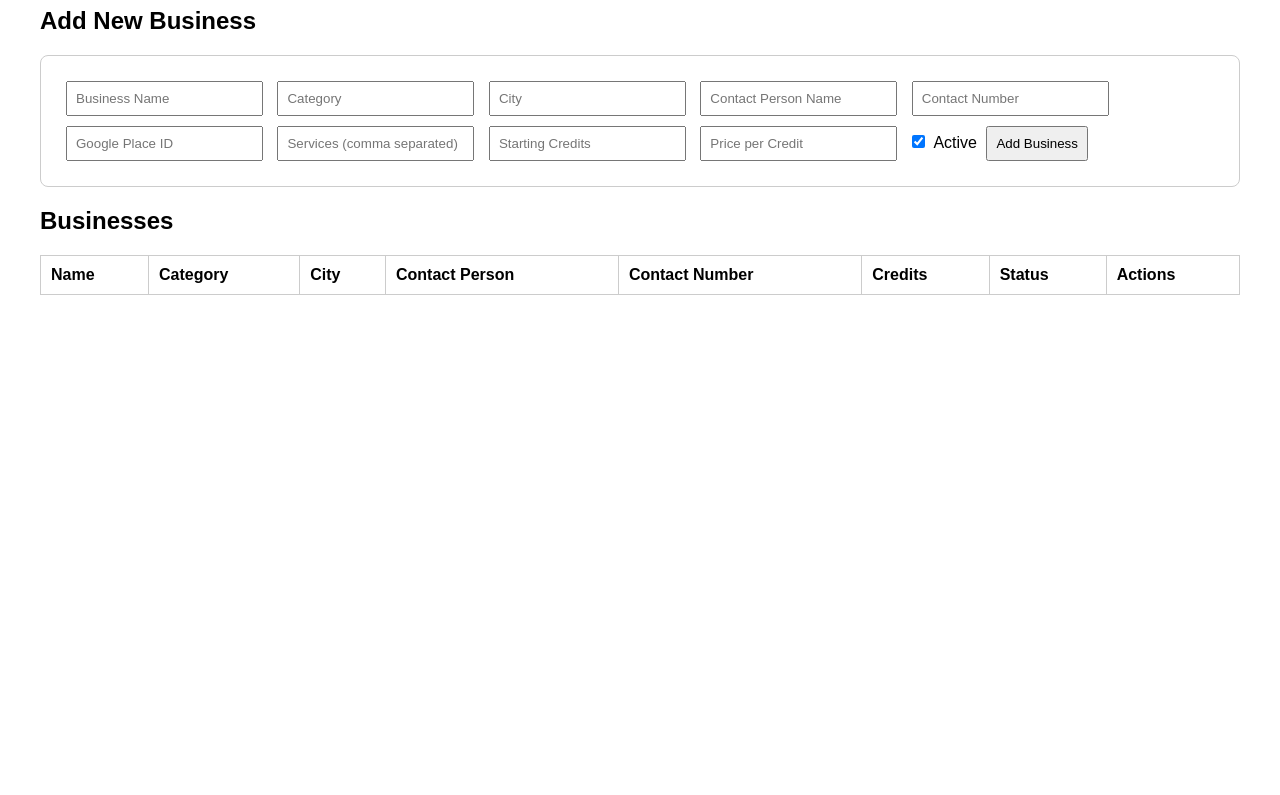
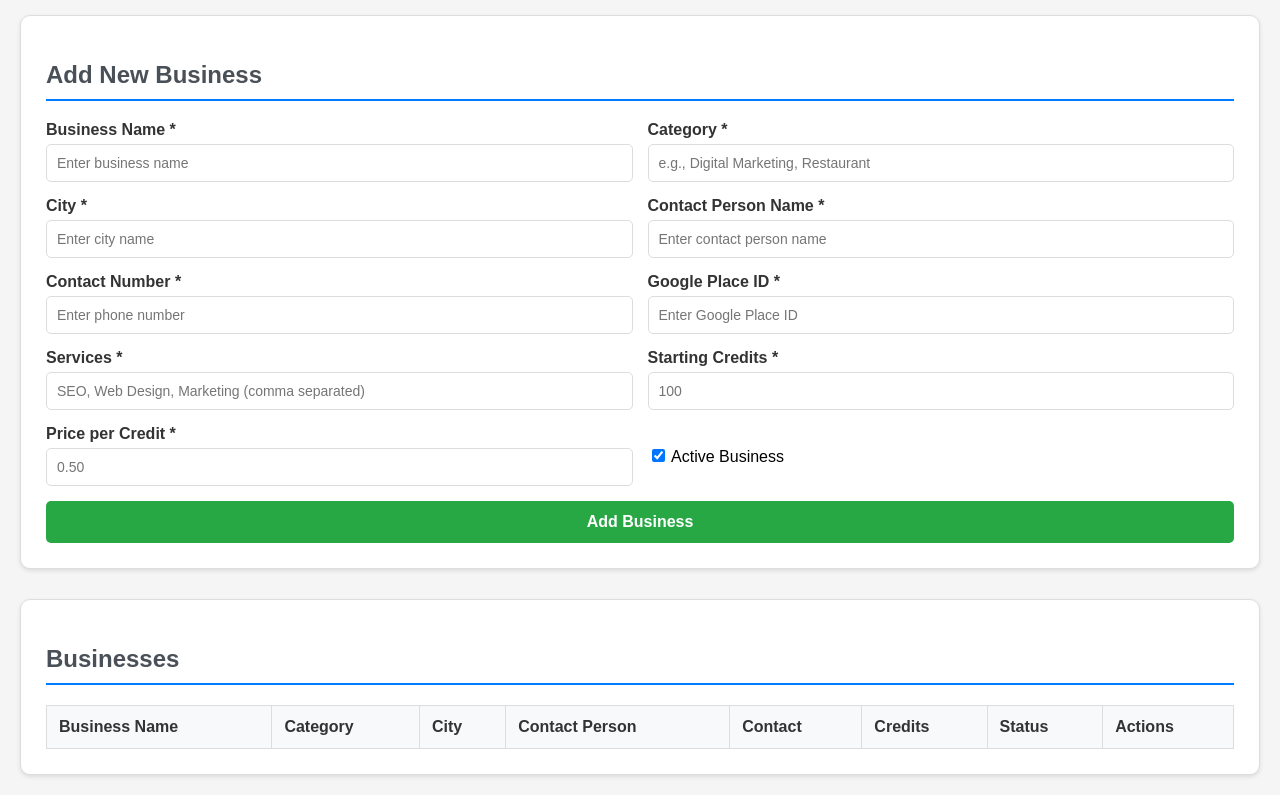
Before and after one commit to danielmobdev/qr-review-generator, a plain HTML site: page templates/admin.html in a window 1280 px wide. Shown: the part 73-868 px from the top of the page. Before the commit the page ends 800 px from the top, so only its background shows below. Drawn offline with Linux system fonts and the light colour scheme; no server answers.

Commit message:
Redesign admin panel with modern CSS grid layout, proper form organization, and styled action buttons

```diff
--- a/templates/admin.html
+++ b/templates/admin.html
@@ -5,43 +5,97 @@
     <meta name="viewport" content="width=device-width, initial-scale=1.0">
     <title>Admin Panel</title>
     <style>
-        body { font-family: Arial, sans-serif; margin: 20px; }
-        .container { max-width: 1200px; margin: 0 auto; }
-        form { margin-bottom: 20px; padding: 20px; border: 1px solid #ccc; border-radius: 8px; }
-        input, button { margin: 5px; padding: 8px; }
+        body { font-family: Arial, sans-serif; margin: 20px; background-color: #f5f5f5; }
+        .container { max-width: 1400px; margin: 0 auto; }
+        .form-section { margin-bottom: 30px; padding: 25px; border: 1px solid #ddd; border-radius: 10px; background: white; box-shadow: 0 2px 4px rgba(0,0,0,0.1); }
+        .form-grid { display: grid; grid-template-columns: 1fr 1fr; gap: 15px; }
+        .form-group { display: flex; flex-direction: column; }
+        .form-group label { font-weight: bold; margin-bottom: 5px; color: #333; }
+        .form-group input { padding: 10px; border: 1px solid #ddd; border-radius: 5px; font-size: 14px; }
+        .form-group input:focus { outline: none; border-color: #007bff; box-shadow: 0 0 0 2px rgba(0,123,255,0.25); }
+        .checkbox-group { display: flex; align-items: center; gap: 10px; }
+        .submit-btn { grid-column: span 2; padding: 12px 30px; background-color: #28a745; color: white; border: none; border-radius: 5px; cursor: pointer; font-size: 16px; font-weight: bold; }
+        .submit-btn:hover { background-color: #218838; }
+
+        .table-section { padding: 25px; border: 1px solid #ddd; border-radius: 10px; background: white; box-shadow: 0 2px 4px rgba(0,0,0,0.1); }
         table { width: 100%; border-collapse: collapse; margin-top: 20px; }
-        th, td { border: 1px solid #ccc; padding: 10px; text-align: left; }
-        .edit-form { display: none; }
+        th, td { border: 1px solid #ddd; padding: 12px; text-align: left; }
+        th { background-color: #f8f9fa; font-weight: bold; color: #333; }
+        tr:nth-child(even) { background-color: #f8f9fa; }
+        tr:hover { background-color: #e9ecef; }
+        .actions-cell { white-space: nowrap; }
+        .action-btn { padding: 6px 12px; margin: 2px; border: none; border-radius: 4px; cursor: pointer; font-size: 12px; }
+        .edit-btn { background-color: #007bff; color: white; }
+        .recharge-btn { background-color: #ffc107; color: black; }
+        .view-btn { background-color: #17a2b8; color: white; }
+        .download-btn { background-color: #6c757d; color: white; }
+        .delete-btn { background-color: #dc3545; color: white; }
+        .qr-img { max-width: 50px; height: auto; }
+
+        h1 { color: #333; margin-bottom: 30px; text-align: center; }
+        h2 { color: #495057; margin-bottom: 20px; border-bottom: 2px solid #007bff; padding-bottom: 10px; }
     </style>
 </head>
 <body>
     <div class="container">
         <h1>Admin Panel</h1>
 
+        <div class="form-section">
             <h2>Add New Business</h2>
-        <form id="add-form">
-            <input type="text" id="name" placeholder="Business Name" required>
-            <input type="text" id="category" placeholder="Category" required>
-            <input type="text" id="city" placeholder="City" required>
-            <input type="text" id="contact_person_name" placeholder="Contact Person Name" required>
-            <input type="tel" id="contact_number" placeholder="Contact Number" required>
-            <input type="text" id="place_id" placeholder="Google Place ID" required>
-            <input type="text" id="services" placeholder="Services (comma separated)" required>
-            <input type="number" id="credit_balance" placeholder="Starting Credits" required>
-            <input type="number" step="0.01" id="price_per_credit" placeholder="Price per Credit" required>
-            <label><input type="checkbox" id="active" checked> Active</label>
-            <button type="submit">Add Business</button>
+            <form id="add-form" class="form-grid">
+                <div class="form-group">
+                    <label for="name">Business Name *</label>
+                    <input type="text" id="name" placeholder="Enter business name" required>
+                </div>
+                <div class="form-group">
+                    <label for="category">Category *</label>
+                    <input type="text" id="category" placeholder="e.g., Digital Marketing, Restaurant" required>
+                </div>
+                <div class="form-group">
+                    <label for="city">City *</label>
+                    <input type="text" id="city" placeholder="Enter city name" required>
+                </div>
+                <div class="form-group">
+                    <label for="contact_person_name">Contact Person Name *</label>
+                    <input type="text" id="contact_person_name" placeholder="Enter contact person name" required>
+                </div>
+                <div class="form-group">
+                    <label for="contact_number">Contact Number *</label>
+                    <input type="tel" id="contact_number" placeholder="Enter phone number" required>
+                </div>
+                <div class="form-group">
+                    <label for="place_id">Google Place ID *</label>
+                    <input type="text" id="place_id" placeholder="Enter Google Place ID" required>
+                </div>
+                <div class="form-group">
+                    <label for="services">Services *</label>
+                    <input type="text" id="services" placeholder="SEO, Web Design, Marketing (comma separated)" required>
+                </div>
+                <div class="form-group">
+                    <label for="credit_balance">Starting Credits *</label>
+                    <input type="number" id="credit_balance" placeholder="100" required>
+                </div>
+                <div class="form-group">
+                    <label for="price_per_credit">Price per Credit *</label>
+                    <input type="number" step="0.01" id="price_per_credit" placeholder="0.50" required>
+                </div>
+                <div class="checkbox-group">
+                    <label for="active"><input type="checkbox" id="active" checked> Active Business</label>
+                </div>
+                <button type="submit" class="submit-btn">Add Business</button>
             </form>
+        </div>
 
+        <div class="table-section">
             <h2>Businesses</h2>
             <table id="businesses-table">
                 <thead>
                     <tr>
-                    <th>Name</th>
+                        <th>Business Name</th>
                         <th>Category</th>
                         <th>City</th>
                         <th>Contact Person</th>
-                    <th>Contact Number</th>
+                        <th>Contact</th>
                         <th>Credits</th>
                         <th>Status</th>
                         <th>Actions</th>
@@ -49,6 +103,7 @@
                 </thead>
                 <tbody></tbody>
             </table>
+        </div>
     </div>
 
     <script>
@@ -68,13 +123,13 @@
                     <td>${business.contact_number || 'N/A'}</td>
                     <td>${business.credit_balance}</td>
                     <td>${business.active ? 'Active' : 'Inactive'}</td>
-                    <td>
-                        <button onclick="editBusiness('${business.slug}')">Edit</button>
-                        <button onclick="recharge('${business.slug}')">Recharge</button>
-                        <a href="/r/${business.slug}" target="_blank">View Page</a>
-                        <img src="/qr/${business.slug}" alt="QR" width="50">
-                        <button onclick="downloadQR('${business.slug}')">Download QR</button>
-                        <button onclick="deleteBusiness('${business.slug}')" style="background-color: #dc3545; color: white;">Delete</button>
+                    <td class="actions-cell">
+                        <button onclick="editBusiness('${business.slug}')" class="action-btn edit-btn">Edit</button>
+                        <button onclick="recharge('${business.slug}')" class="action-btn recharge-btn">Recharge</button>
+                        <a href="/r/${business.slug}" target="_blank" class="action-btn view-btn" style="display: inline-block; text-decoration: none; text-align: center;">View</a>
+                        <img src="/qr/${business.slug}" alt="QR" class="qr-img">
+                        <button onclick="downloadQR('${business.slug}')" class="action-btn download-btn">Download</button>
+                        <button onclick="deleteBusiness('${business.slug}')" class="action-btn delete-btn">Delete</button>
                     </td>
                 `;
                 tbody.appendChild(row);
```
Lines whose indentation alone changed are shown as unchanged.
